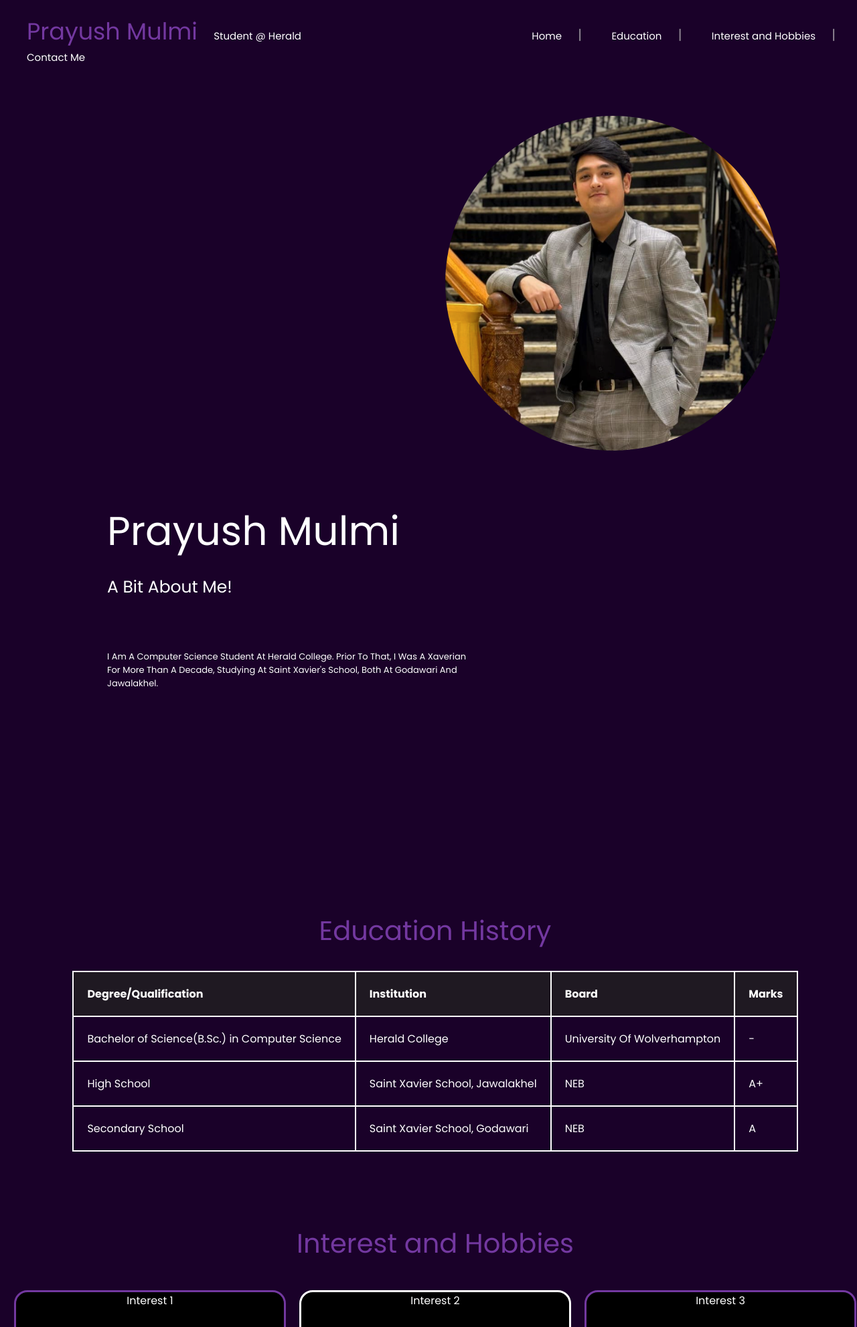
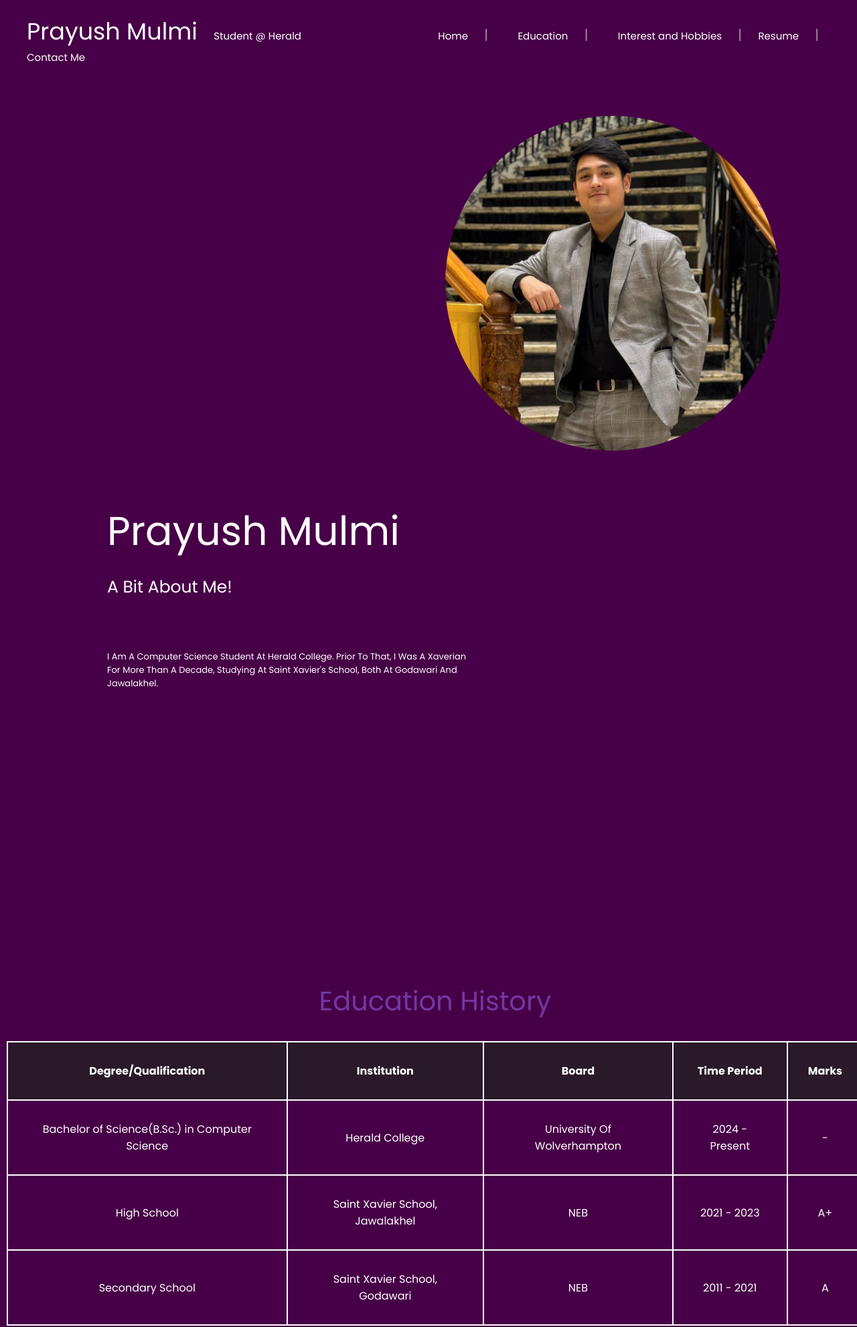
Before and after one commit to PrayushMulmi/Full-Stack-Development, a plain HTML site: page index.html in a window 1280 px wide. Shown: the top 1982 px of the page at 67% size. Drawn offline with Linux system fonts and the light colour scheme; a web font is replaced by a local one.

Commit message:
Added downloadable CV feature

```diff
--- a/index.html
+++ b/index.html
@@ -33,6 +33,14 @@
       <li class="bar">|</li>
       <li class="iah"><a href="#iah" class="iah">Interest and Hobbies</a></li>
       <li class="bar">|</li>
+      <li class="resume" id="resume">
+        <a
+          href="/Full-Stack-Development/Files/Prayush_Mulmi_Cirriculum_Vitae.pdf"
+          download="Prayush_Mulmi_Cirriculum_Vitae.pdf"
+          >Resume</a
+        >
+      </li>
+      <li class="bar">|</li>
       <li class="contact-me">
         <a href="#contact-me" class="contact-me">Contact Me</a>
       </li>
@@ -63,6 +71,7 @@
           <th>Degree/Qualification</th>
           <th>Institution</th>
           <th>Board</th>
+          <th>Time Period</th>
           <th>Marks</th>
         </tr>
         <tr>
@@ -76,6 +85,7 @@
             >
           </td>
           <td>University Of Wolverhampton</td>
+          <td>2024 - Present</td>
           <td>-</td>
         </tr>
         <tr>
@@ -86,6 +96,7 @@
             >
           </td>
           <td>NEB</td>
+          <td>2021 - 2023</td>
           <td>A+</td>
         </tr>
         <tr>
@@ -96,6 +107,7 @@
             >
           </td>
           <td>NEB</td>
+          <td>2011 - 2021</td>
           <td>A</td>
         </tr>
       </table>
--- a/style.css
+++ b/style.css
@@ -8,7 +8,7 @@
 }
 
 body {
-  background-color: #1a0129;
+  background-color: #470047;
   color: white;
   margin: 0;
 }
@@ -19,7 +19,8 @@ body {
 .iah,
 .contact-me,
 .student,
-.bar {
+.bar,
+.resume {
   color: white;
   text-decoration: none;
   display: inline-block;
@@ -31,17 +32,30 @@ body {
 }
 .bar {
   margin-left: 20px;
+  margin-top: 5px;
   color: rgba(190, 189, 189, 0.744);
   font-size: 20px;
 }
 .name {
   font-size: 35px;
   padding-top: 10px;
+}
+.resume a {
+  text-decoration: none;
+  color: white;
+}
+.resume a:visited,
+.resume a:active {
+  text-decoration: none;
+}
+
+.resume a:hover {
   color: #7338a0;
 }
+
 .home {
   display: inline-block;
-  margin-left: 170px;
+  margin-left: 100px;
   padding: 0 10;
   height: fit-content;
   width: min-content;
@@ -51,8 +65,12 @@ body {
 .education:hover,
 .iah:hover,
 .contact-me:hover,
+.resume:hover {
+  color: #7338a0;
+  cursor: pointer;
+}
 .student:hover {
-  color: #7338a0;
+  color: rgb(0, 165, 0);
   cursor: pointer;
 }
 .main-section,
@@ -114,7 +132,7 @@ body {
   font-size: small;
 }
 .education-section {
-  margin-top: 45px;
+  margin-top: 150px;
   justify-items: center;
 }
 td,
@@ -125,8 +143,9 @@ tr {
   border-collapse: collapse;
   text-align: left;
   width: fit-content;
-  padding: 20px;
+  padding: 30px;
   color: white;
+  text-align: center;
 }
 
 .school1,
```
Also changed, not shown: 4 other files.
